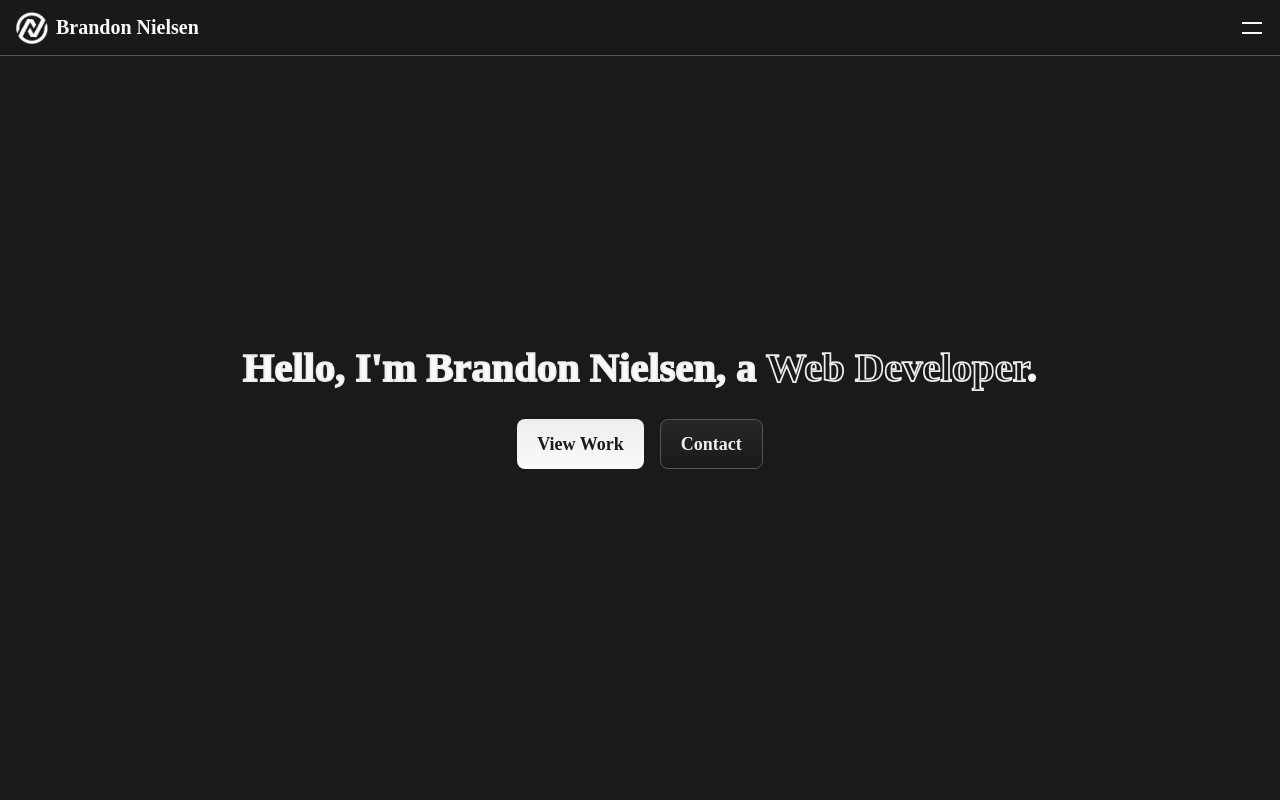
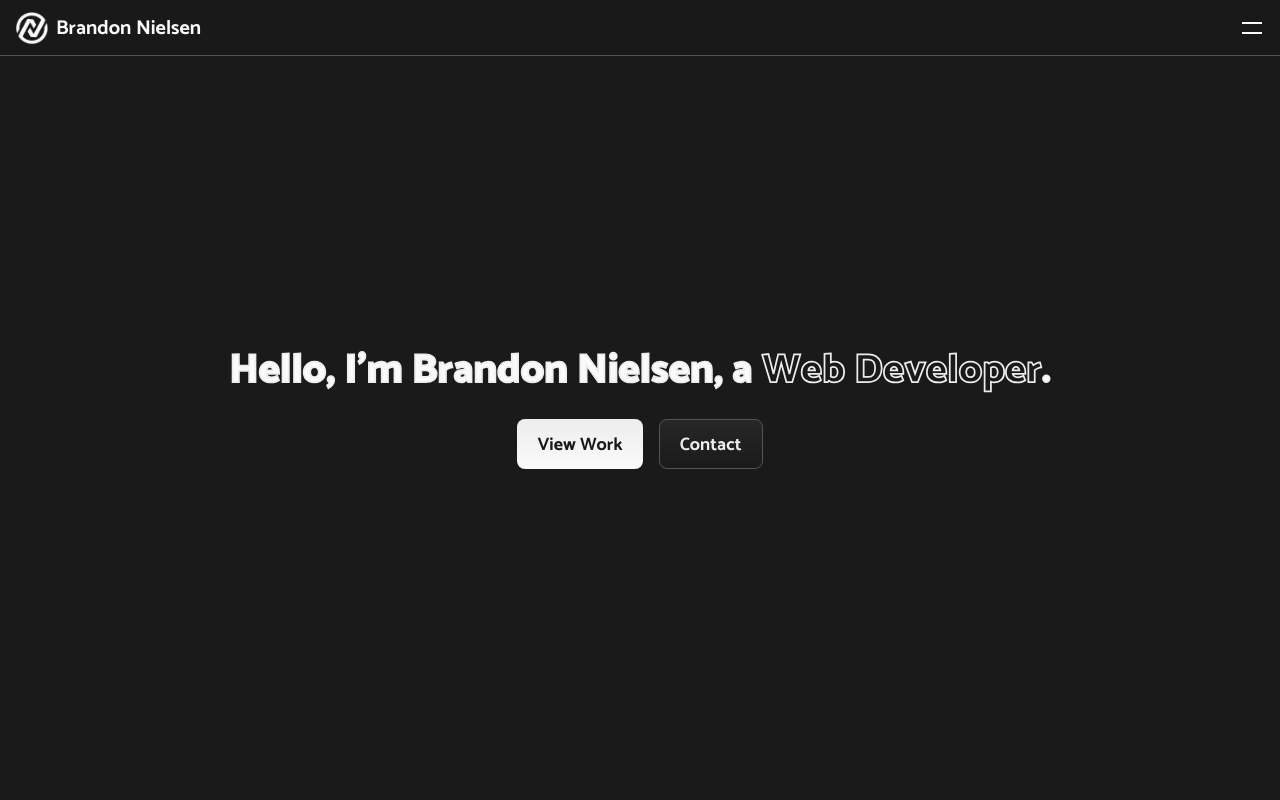
Before and after one commit to bnielsencodes/bnielsen.dev-v2, a Next.js app: page / in a window 1280 px wide. Shown: the top 800 px of the page. Built offline with nearby package versions, Linux system fonts and the light colour scheme.

Commit message:
Add mosk font variable

```diff
--- a/tailwind.config.ts
+++ b/tailwind.config.ts
@@ -66,6 +66,7 @@ const config: Config = {
     fontFamily: {
       sans: ["var(--font-roboto)"],
       mono: ["var(--font-roboto-mono)"],
+      mosk: ["var(--font-mosk)"],
     },
     screens: {
       md: "768px",
```
